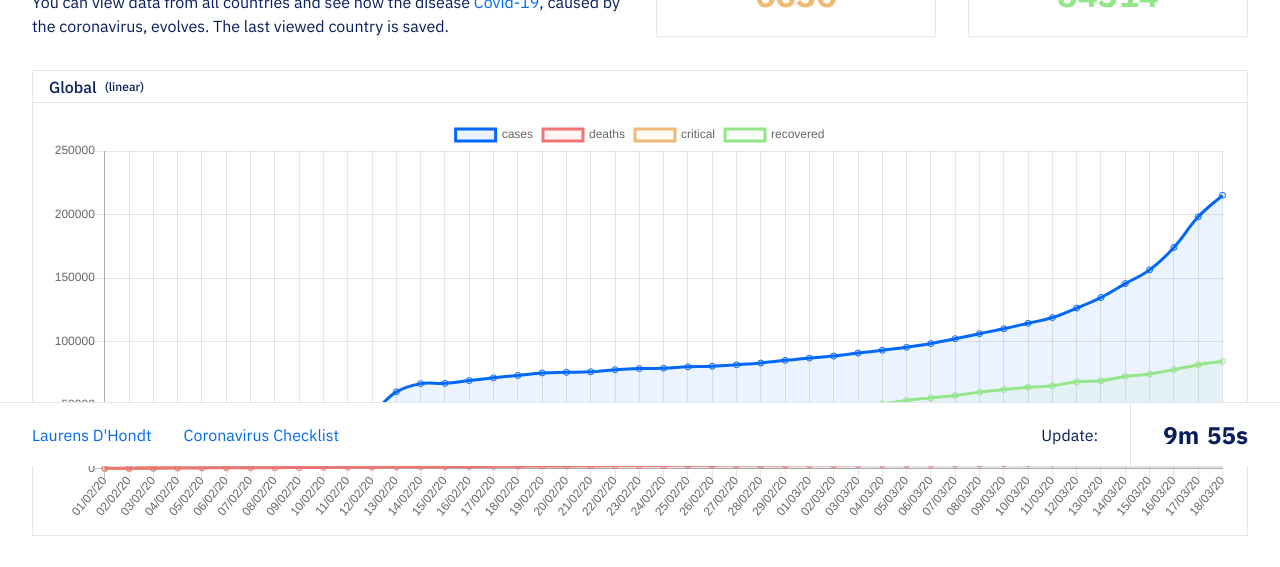
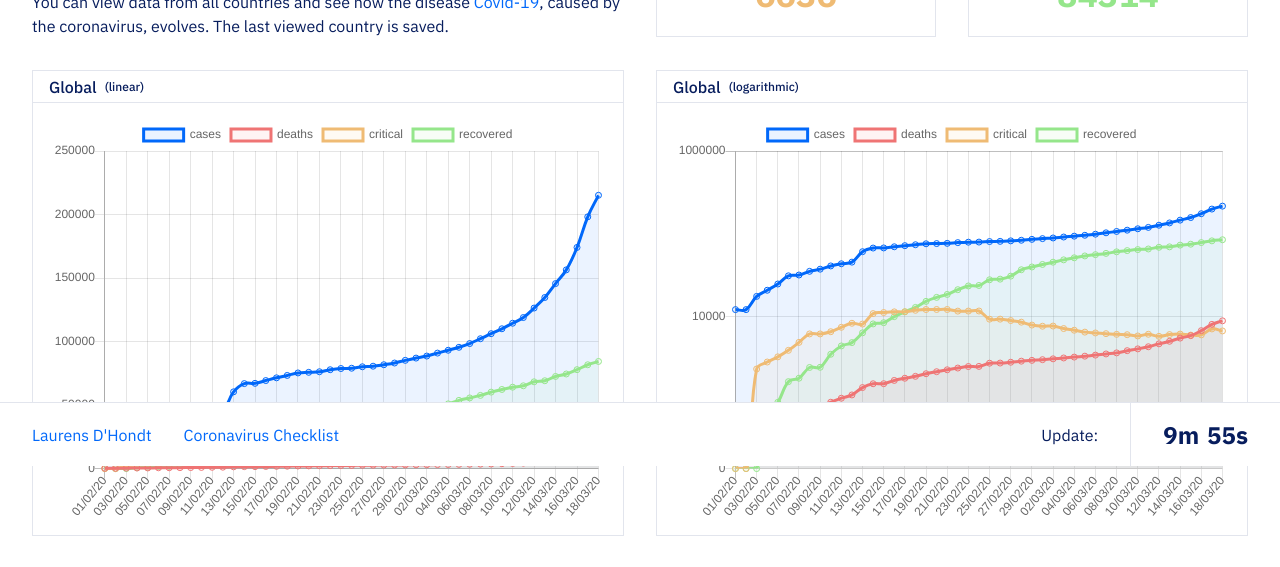
Before and after one commit to dhondtlaurens/covid-19, a Vue app: page /#/ in a window 1280 px wide. Shown: the part 334-901 px from the top of the page. Built offline with nearby package versions, Linux system fonts and the light colour scheme; no server answers; what tailwindcss-transitions would draw is missing.

Commit message:
changed charts position

```diff
--- a/src/components/charts/curve/Curve.vue
+++ b/src/components/charts/curve/Curve.vue
@@ -16,29 +16,6 @@
         <div class="p-16">
           <line-chart
             :chartData="computedCountryChartData"
-            :options="optionsLinear"
-          />
-        </div>
-      </div>
-    </div>
-
-    <div
-      class="w-full px-16 mb-32"
-      :class="{'lg:w-1/2': getAppActive !== ''}"
-    >
-      <div class="w-full h-full border border-gray-100">
-        <div class="flex items-center px-16 h-32 text-blue-300 font-medium text-16 border-b border-gray-100">
-          {{ $t('components.charts.global') }}
-
-          <div class="text-12 pl-8">
-            ({{ $t('components.charts.linear') }})
-          </div>
-        </div>
-
-        <div class="p-16">
-          <line-chart
-            :key="updateTotal"
-            :chartData="computedTotalChartData"
             :options="optionsLinear"
           />
         </div>
@@ -67,10 +44,27 @@
       </div>
     </div>
 
-    <div
-      class="w-full px-16 mb-32"
-      :class="{'lg:w-1/2': getAppActive !== ''}"
-    >
+    <div class="w-full px-16 lg:w-1/2 mb-32">
+      <div class="w-full h-full border border-gray-100">
+        <div class="flex items-center px-16 h-32 text-blue-300 font-medium text-16 border-b border-gray-100">
+          {{ $t('components.charts.global') }}
+
+          <div class="text-12 pl-8">
+            ({{ $t('components.charts.linear') }})
+          </div>
+        </div>
+
+        <div class="p-16">
+          <line-chart
+            :key="updateTotal"
+            :chartData="computedTotalChartData"
+            :options="optionsLinear"
+          />
+        </div>
+      </div>
+    </div>
+
+    <div class="w-full lg:w-1/2 px-16 mb-32">
       <div class="w-full h-full border border-gray-100">
         <div class="flex items-center px-16 h-32 text-blue-300 font-medium text-16 border-b border-gray-100">
           {{ $t('components.charts.global') }}
```
